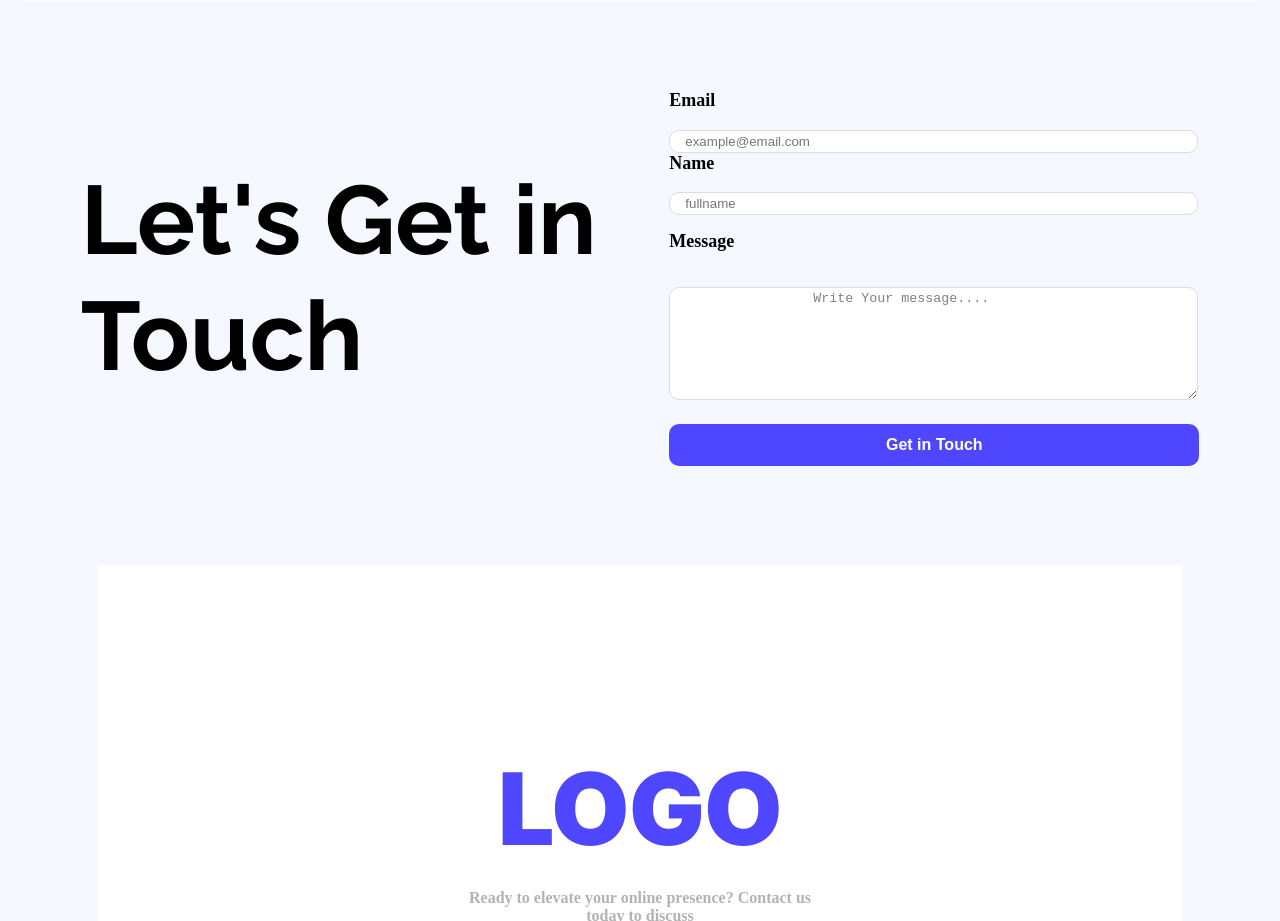
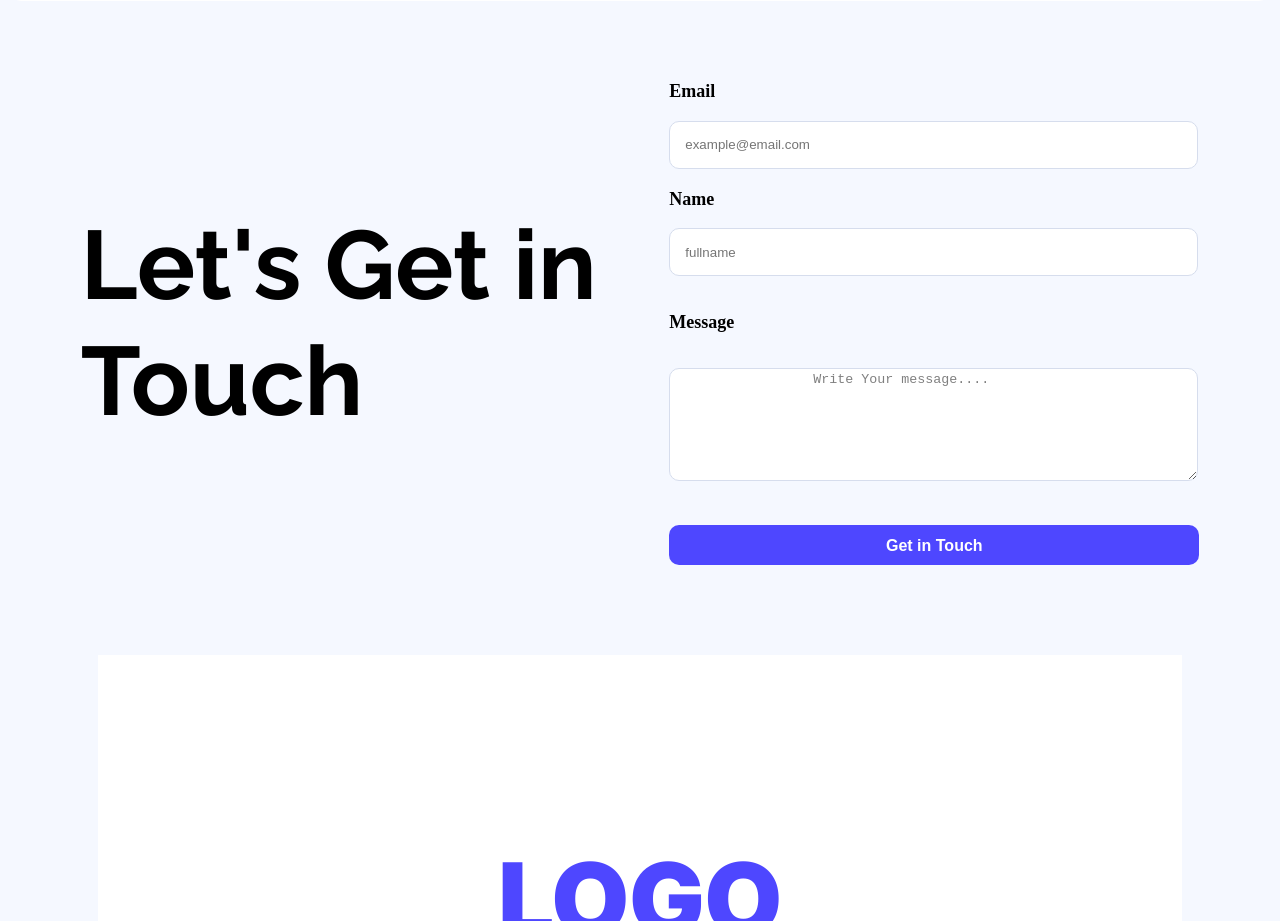
Before and after one commit to shakif-2025/first-assignment-b12, a plain HTML site: page index.html in a window 1280 px wide. Shown: the part 3340-4261 px from the top of the page. Drawn offline with Linux system fonts and the light colour scheme.

Commit message:
final commit all section done

```diff
--- a/styles/assignment-001.css
+++ b/styles/assignment-001.css
@@ -294,6 +294,15 @@ form label {
   color: #000000;
   line-height: 120%;
 }
+.input-tag {
+  margin-bottom: 20px;
+}
+form input {
+  padding: 20px 32px;
+  width: 497px;
+  height: 40px;
+}
+
 .fifth-container-title {
   font-size: 97px;
   font-weight: bold;
```
